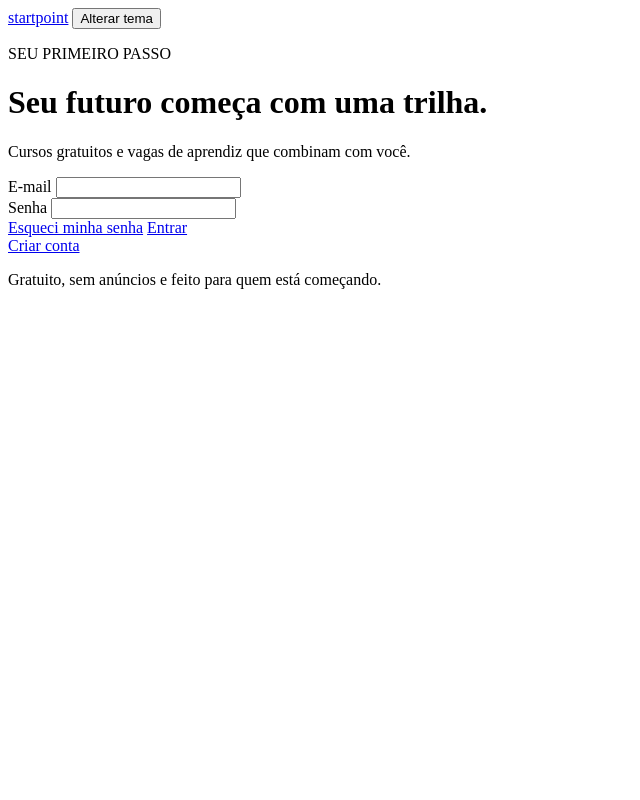
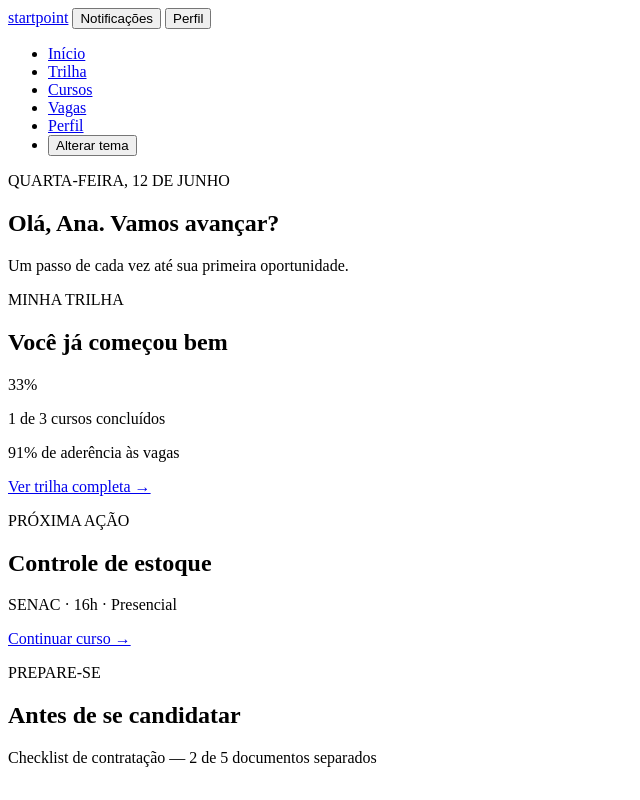
Before and after one commit to Igor-Novais/Startpoint, a plain HTML site: page frontend/login.html in a window 1280 px wide. Shown: the whole page, without its empty margins (0-640 px from the left). Drawn offline with Linux system fonts and the light colour scheme.

Commit message:
Update login.html

```diff
--- a/frontend/login.html
+++ b/frontend/login.html
@@ -2,44 +2,64 @@
 <html lang="pt-BR">
 <head>
     <meta charset="UTF-8">
-		<title>Startpoint | Entrar</title>
-		<meta name="description" content="Plataforma com cursos gratuitos e vagas para quem está começando sua trajetória profissional.">
+    <title>Startpoint | Início</title>
+    <meta name="description" content="Acompanhe sua trilha de cursos e oportunidades na Startpoint.">
 </head>
 <body>
-
     <header>
-			<a href="login.html">startpoint</a>
-			<button type="button">Alterar tema</button>
+        <a href="inicio.html">startpoint</a>
+        <button type="button">Notificações</button>
+        <button type="button">Perfil</button>
     </header>
 
+         <nav>
+            <ul>
+                <li> <a href="inicio.html">Início</a> </li>
+                <li> <a href="trilha.html">Trilha</a> </li>
+                <li> <a href="curso.html">Cursos</a> </li>
+                <li> <a href="vagas.html">Vagas</a> </li>
+                <li> <a href="perfil.html">Perfil</a> </li>
+                <li> <button type="button">Alterar tema</button> </li>
+            </ul>
+        </nav>
+
         <main>
-                <p>SEU PRIMEIRO PASSO</p>
-                <h1>Seu futuro começa com uma trilha.</h1>
+            <section>
+                <p>QUARTA-FEIRA, 12 DE JUNHO</p>
 
-                <p>Cursos gratuitos e vagas de aprendiz que combinam com você.</p>
+                <h1>Olá, Ana. Vamos avançar?</h1>
 
-                <form action="#" method="post">
+                <p>Um passo de cada vez até sua primeira oportunidade.</p>
+            </section>
+            <section>
+                <p>MINHA TRILHA</p>
 
-                    <div>
-                        <label for="email">E-mail</label>
-                        <input type="email" name="email" id="email" required>
-                    </div>
+                    <h2>Você já começou bem</h2>
 
-                    <div>
-                        <label for="password">Senha</label>
-                        <input type="password" name="senha" id="password" required>
-                    </div>
+                    <p>33%</p>
+                    <p>1 de 3 cursos concluídos</p>
+                    <p>91% de aderência às vagas</p>
 
-                    <a href="esqueci_senha.html">Esqueci minha senha</a>
+                    <a href="trilha.html">Ver trilha completa →</a>
 
+            </section>
+            <section>
+                <p>PRÓXIMA AÇÃO</p>
 
-                    <a href="diagnostico-1.html">Entrar</a>
+                <h2>Controle de estoque</h2>
 
-		        </form>
+                <p>SENAC · 16h · Presencial</p>
 
-                <a href="criar_conta.html">Criar conta</a>
+                <a href="trilha.html">Continuar curso →</a>
+            </section>
+            <section>
+                <p>PREPARE-SE</p>
 
-                <p>Gratuito, sem anúncios e feito para quem está começando.</p>
+                <h2>Antes de se candidatar</h2>
+
+                <p>Checklist de contratação — 2 de 5 documentos separados</p>
+
+            </section>
 
         </main>
 </body>
```
Lines whose indentation alone changed are shown as unchanged.
